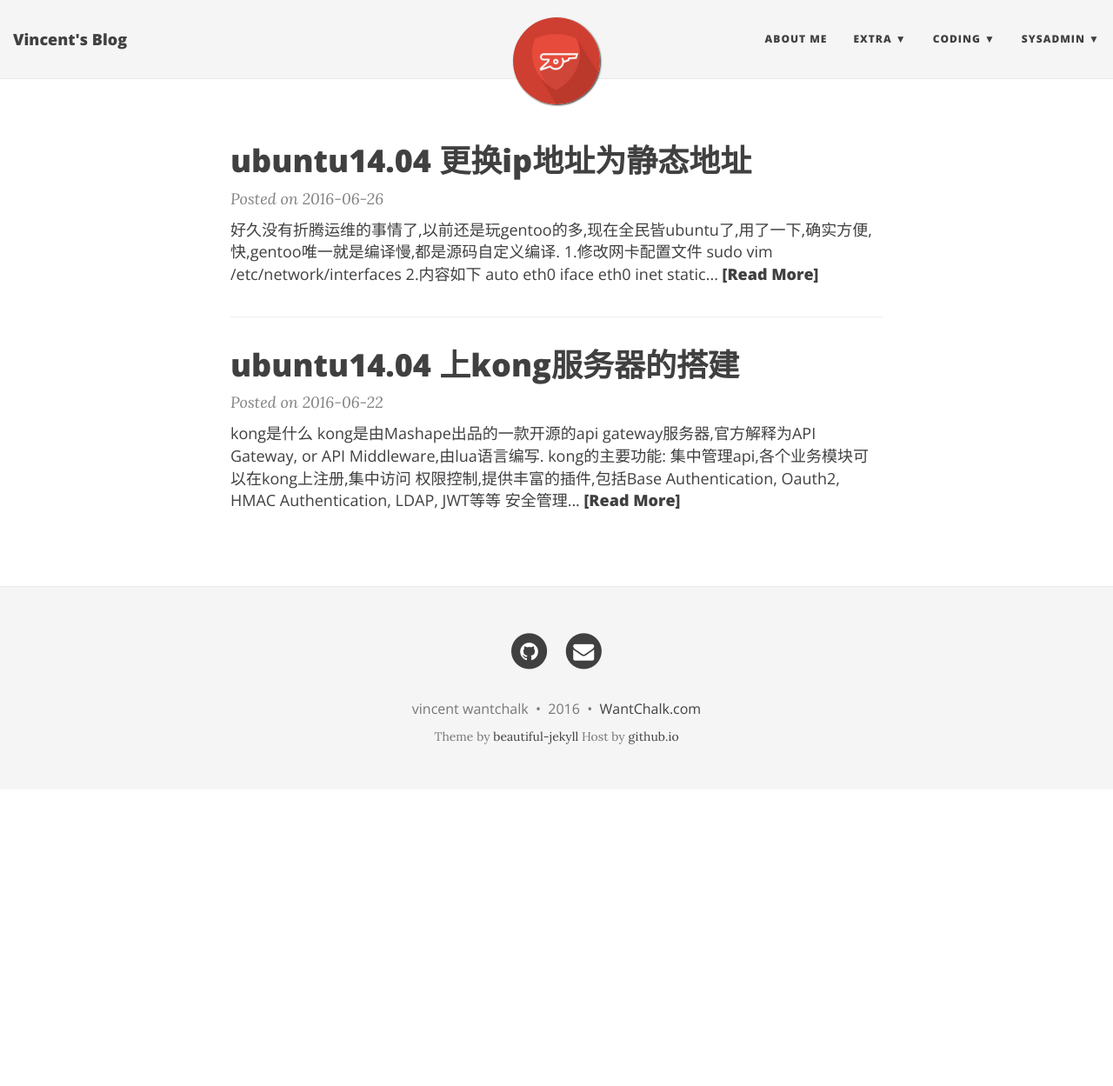
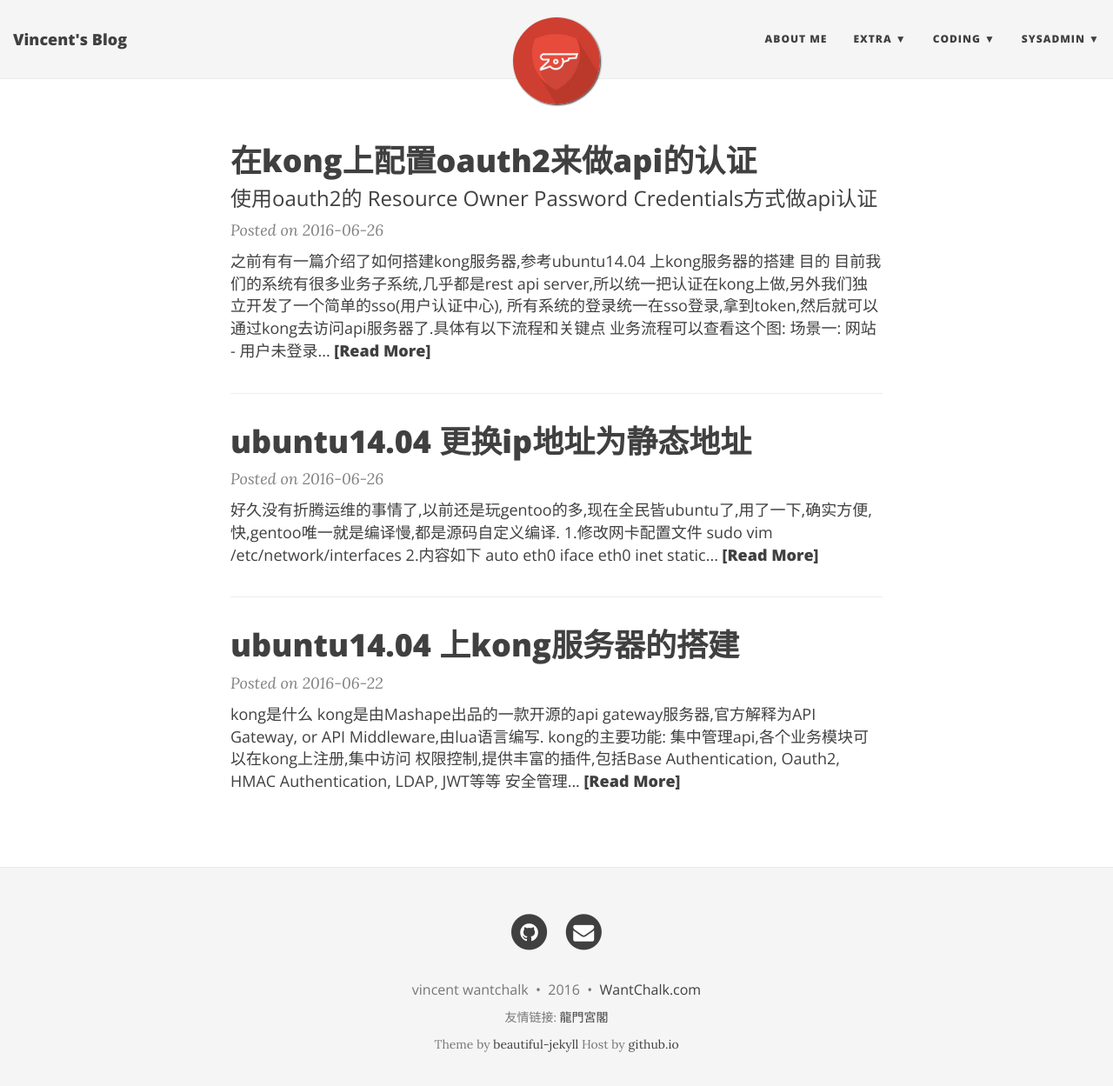
Before and after one commit to rainytooo/rainytooo.github.io, a Jekyll site: the page built from s/cate/server/index.html, in a window 1280 px wide and 1262 px high. Shown: the top 1249 px of the window at 87% size. Built offline with Jekyll 4.4.1, drawn with Linux system fonts in a browser that asks for light colours; nearby versions of some CDN libraries.

Commit message:
2016年 6月26日 星期日 10时23分50秒 CST

```diff
--- a/_includes/footer.html
+++ b/_includes/footer.html
@@ -85,6 +85,11 @@
 		  {% endif %}
 	    </p>
 	        <!-- Please don't remove this, keep my open source work credited :) -->
+    <p class="theme-by text-muted">
+      友情链接:
+      <a href="http://varyu.com/">龍門宮閣</a>
+
+    </p>
 		<p class="theme-by text-muted">
 		  Theme by
 		  <a href="http://deanattali.com/beautiful-jekyll/">beautiful-jekyll</a>
--- /dev/null
+++ b/_posts/2016/06/2016-06-26-use-oauth2-on-kong-server-for-your-api.md
@@ -0,0 +1,80 @@
+---
+layout: post
+title: 在kong上配置oauth2来做api的认证
+subtitle: 使用oauth2的 Resource Owner Password Credentials方式做api认证
+date: 2016-06-26
+categories:
+    - server
+tags: [kong, rest, oauth2]
+---
+
+
+
+之前有有一篇介绍了如何搭建kong服务器,参考[ubuntu14.04 上kong服务器的搭建](/c/server/2016/06/22/ubuntu1404-kong-server.html)
+
+
+# 目的
+
+目前我们的系统有很多业务子系统,几乎都是rest api server,所以统一把认证在kong上做,另外我们独立开发了一个简单的sso(用户认证中心),
+所有系统的登录统一在sso登录,拿到token,然后就可以通过kong去访问api服务器了.具体有以下流程和关键点
+
+业务流程可以查看这个图:
+
+<img src="/img/posts/2016/06/oauth2-flow2.png" alt="oauth2流程" width="500">
+
+### 场景一: 网站 - 用户未登录
+
+1. 客户在A网站访问需要登录跳转至Auth Server(sso)
+    * 返回url,next_url
+2. SSO系统验证用户未登录,跳转至登录页面
+    * 用户输入用户名密码登录
+    * 成功后,sso计算对称加密一个ticket,
+    * 在api gateway(kong)请求一个oauth的token,
+    * 同时将加密的ticket和同户名,access_token和refresh_token的信息一起存入redis.
+
+3. SSO系统本地登录
+    * 保存session.
+    * 将oauth信息保存到数据库.
+
+4. SSO将回调链接带上ticket参数返回A网站的链接
+    * A网站拿到ticket,再次在后台调用SSO的验证api,解密后的ticket参数
+    * SSO将ticket验证通过,返回用户名和oauth的信息,同时从redis里删除ticket的数据
+    * A网站拿到用户信息,本地登录,存session
+    * A网站将oauth信息保存到session和redis
+
+
+### 场景二: 网站 - 用户登录A,再访问B
+
+1. 客户访问B网站
+    * 跳转到SSO的登录
+    * SSO的session发现此用户已经验证
+    * 成功后,sso计算一个对称加密的ticket,
+    * 数据库查询token信息,将加密的ticket和access_token和refresh_token一起存redis
+
+2. SSO将回调链接带上ticket参数返回A网站的链接
+    * B网站拿到ticket,再次调用SSO的验证api,带上ticket参数
+    * SSO将ticket验证通过,返回用户名和oauth的信息,同时从redis里删除ticket的数据
+    * A网站拿到用户信息,本地登录,存session
+    * 将oauth信息保存到session和redis
+
+
+### 场景三: 手机和其它非web client - 用户未登录
+
+1. 调用登录API,传递用户名和密码
+2. SSO服务器验证用户合法性
+3. 通过登录,向Api gateway(kong)请求oauth信息
+4. 将oauth信息返回给客户端
+
+
+### 综上所述kong上简要流程如下
+
+1. 为api开启oauth2认证
+2. 使用Resource Owner Password Credentials的授权流程
+3. 让我们业务系统的sso(用户中心)在成功登陆后,在kong server上获取用户的access_token和refresh_token,返回给sso
+4. sso将成功登录的消息,用户信息和token一起返回给业务系统(这一步省略)
+
+
+
+# 配置过程
+
+前提条件: kong的server已经准备好了,参考[ubuntu14.04 上kong服务器的搭建](/c/server/2016/06/22/ubuntu1404-kong-server.html)
```
Also changed, not shown: img/posts/2016/06/oauth2-flow2.png (added).
